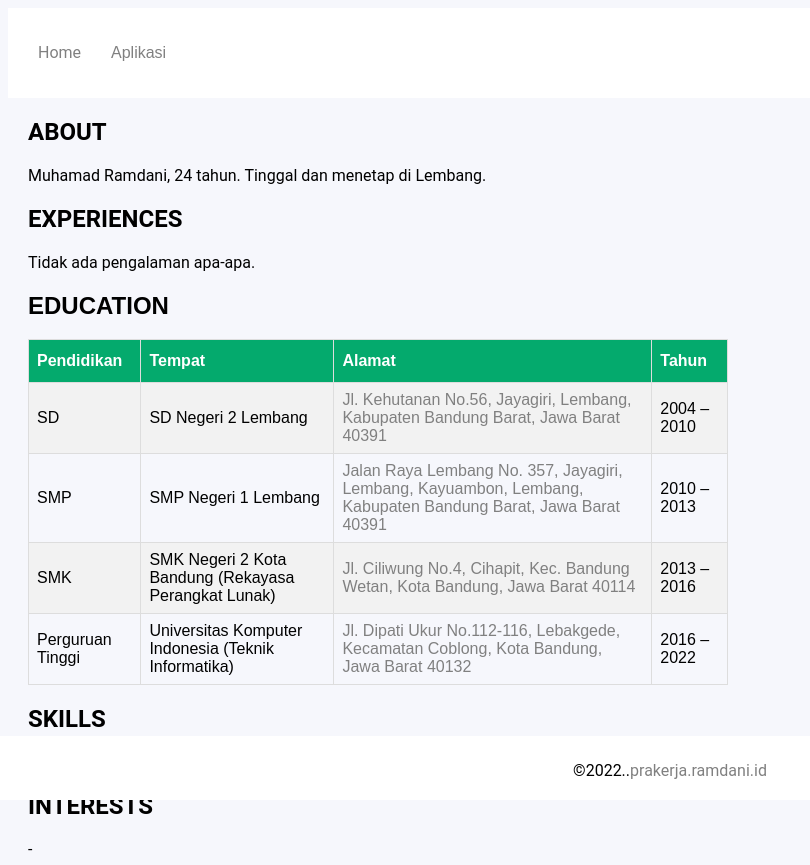
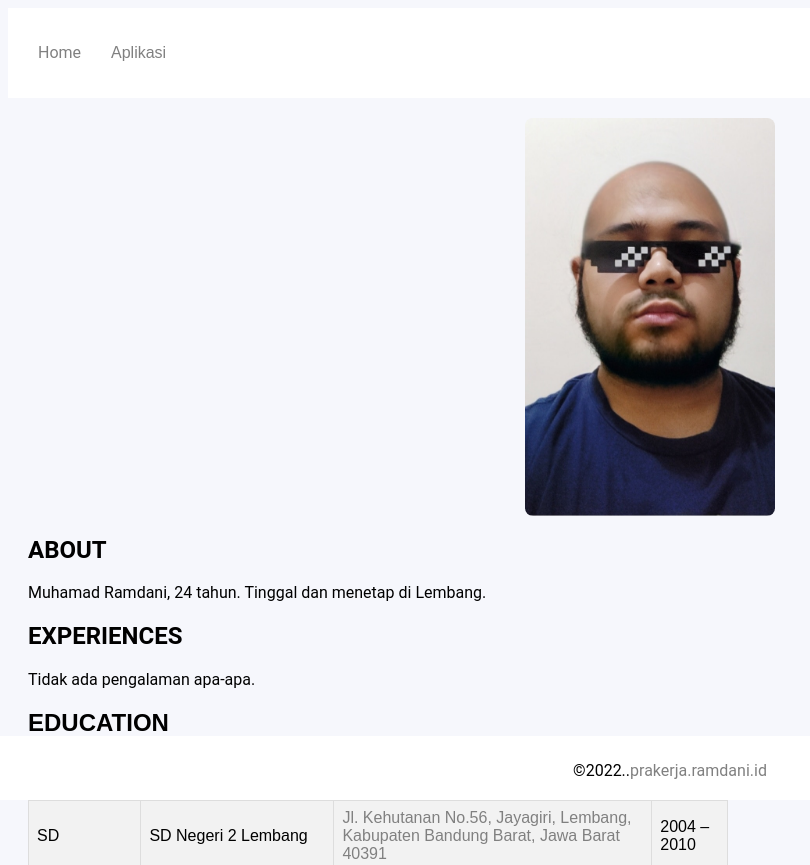
Before and after one commit to senpai28/finalproject-ramdani-prakerja29, a plain HTML site: page index.html in a window 1280 px wide. Shown: the top 865 px of the page, without its empty margins (0-810 px from the left). Drawn offline with Linux system fonts and the light colour scheme.

Commit message:
Add files via upload

```diff
--- a/css/style.css
+++ b/css/style.css
@@ -119,3 +119,14 @@ th {
 .dropdown:hover .dropbtn {
     background-color: white;
 }
+
+#pp {
+    padding-top: 20px;
+}
+
+img {
+    display: block;
+    margin-left: auto;
+    margin-right: auto;
+    border-radius: 8px;
+}
--- a/index.html
+++ b/index.html
@@ -28,6 +28,11 @@
     </header>
 
     <main>
+        <section>
+            <div id="pp">
+                <img src="img/pp.jpg" alt="photo profile" width="250px">
+            </div>
+        </section>
         <section>
             <div id="about">
                 <h1>ABOUT</h1>
@@ -89,13 +94,13 @@
         <section>
             <div id="skills">
                 <h1>SKILLS</h1>
-                -
+                Basic HTML, CSS, PHP, MySQL
             </div>
         </section>
         <section>
             <div id="interests">
                 <h1>INTERESTS</h1>
-                -
+                Web & Android Developer
             </div>
         </section>
         <section>
```
Also changed, not shown: img/pp.jpg (added).
